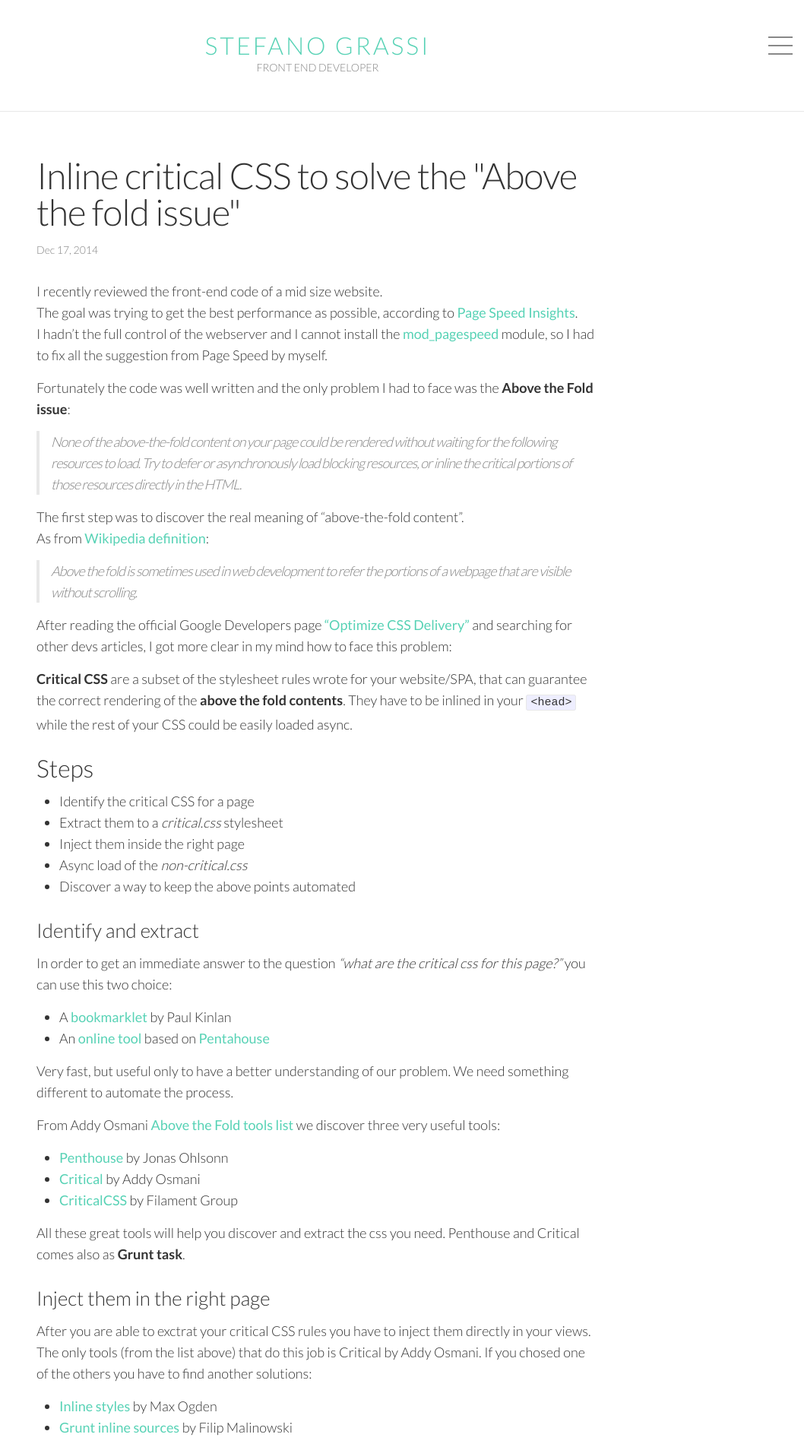
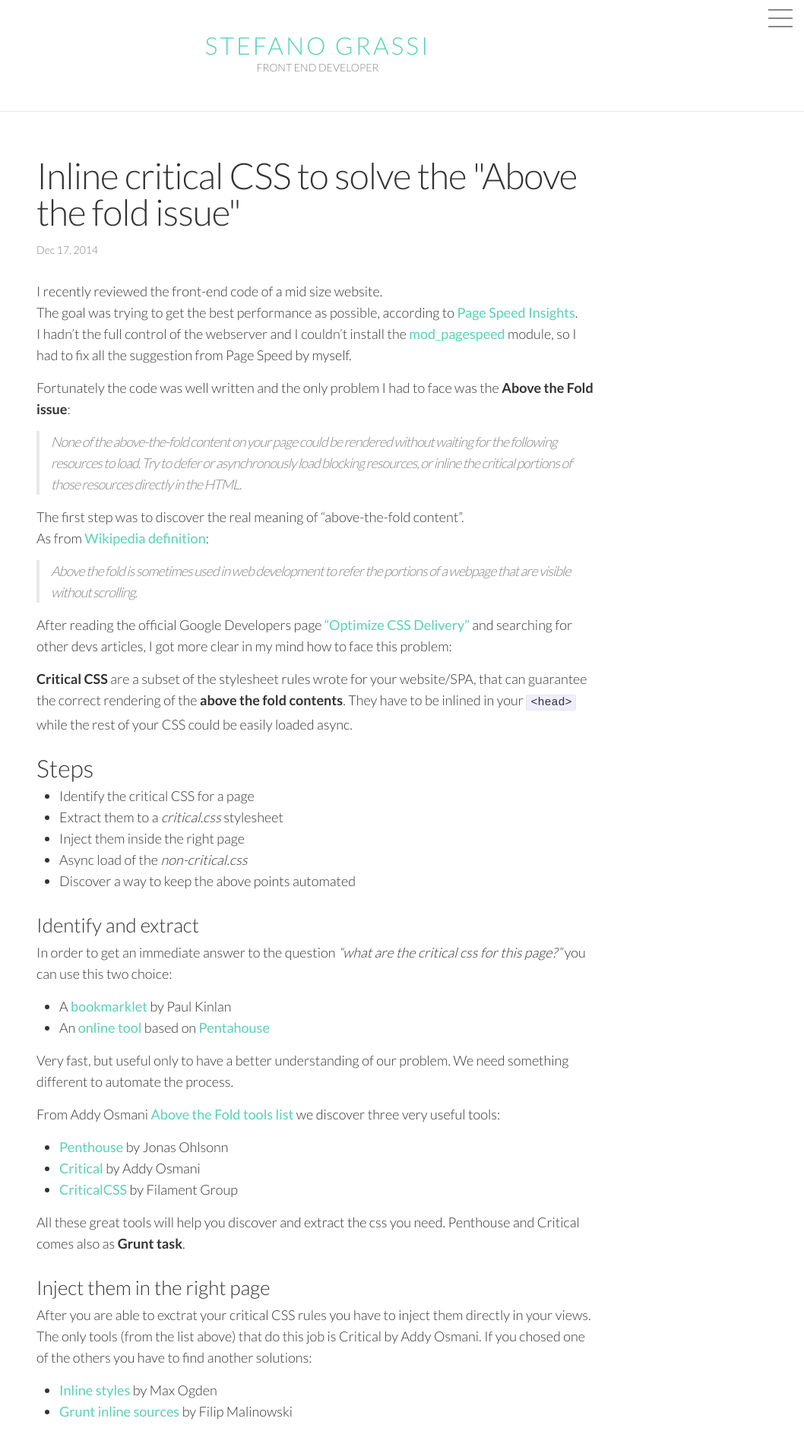
Before and after one commit to stefunk/stefunk.github.io, a Jekyll site: the page built from _posts/2014-12-17-inline-critical-css.markdown, in a window 1280 px wide. Shown: the top 1904 px of the page at 76% size, without its empty margins (222-1280 px from the left). Built offline with Jekyll 4.4.1, drawn with Linux system fonts in a browser that asks for light colours; nearby versions of some CDN libraries; Markdown is read by kramdown in place of the engine named in the settings.

Commit message:
fix typos and menu icon

```diff
--- a/_posts/2014-12-17-inline-critical-css.markdown
+++ b/_posts/2014-12-17-inline-critical-css.markdown
@@ -5,7 +5,7 @@ title: Inline critical CSS to solve the "Above the fold issue"
 
 I recently reviewed the front-end code of a mid size website.
 The goal was trying to get the best performance as possible, according to [Page Speed Insights](https://developers.google.com/speed/pagespeed/insights/).
-I hadn't the full control of the webserver and I cannot install the [mod_pagespeed](https://developers.google.com/speed/pagespeed/module) module, so I had to fix all the suggestion from Page Speed by myself.
+I hadn't the full control of the webserver and I couldn't install the [mod_pagespeed](https://developers.google.com/speed/pagespeed/module) module, so I had to fix all the suggestion from Page Speed by myself.
 
 Fortunately the code was well written and the only problem I had to face was the **Above the Fold issue**:
 
--- a/_sass/_hamburger.scss
+++ b/_sass/_hamburger.scss
@@ -12,9 +12,13 @@
   height: 22px;
   position: absolute;
   right: 15px;
-  top: 48px;
+  top: 12px;
   width: 32px;
   z-index: 2;
+
+  @include media-query($on-palm) {
+    top: 50px;
+  }
 
   span {
     background-color: #888;
--- a/_sass/_layout.scss
+++ b/_sass/_layout.scss
@@ -72,17 +72,23 @@
   ul {
     list-style-type: none;
     margin: 0;
-    padding: 10px 15px;
+    padding: 8px 15px;
   }
 
   li {
     font-size: 22px;
+    margin-bottom: 5px;
   }
 
   a {
     &,
     &:visited {
+      font-weight: 300;
       color: #666;
+    }
+
+    @include media-query($on-palm) {
+      font-weight: 400;
     }
   }
   .current {
@@ -173,7 +179,7 @@
 
     p {
       font-size: 18px;
-      line-height: 32px;
+      line-height: 28px;
     }
 }
 
@@ -235,7 +241,8 @@
         }
     }
 
-    h2,h3,h4 {
+    h1,h2,h3,h4 {
+      margin-bottom: 8px;
       margin-top: $spacing-unit;
     }
 }
```
